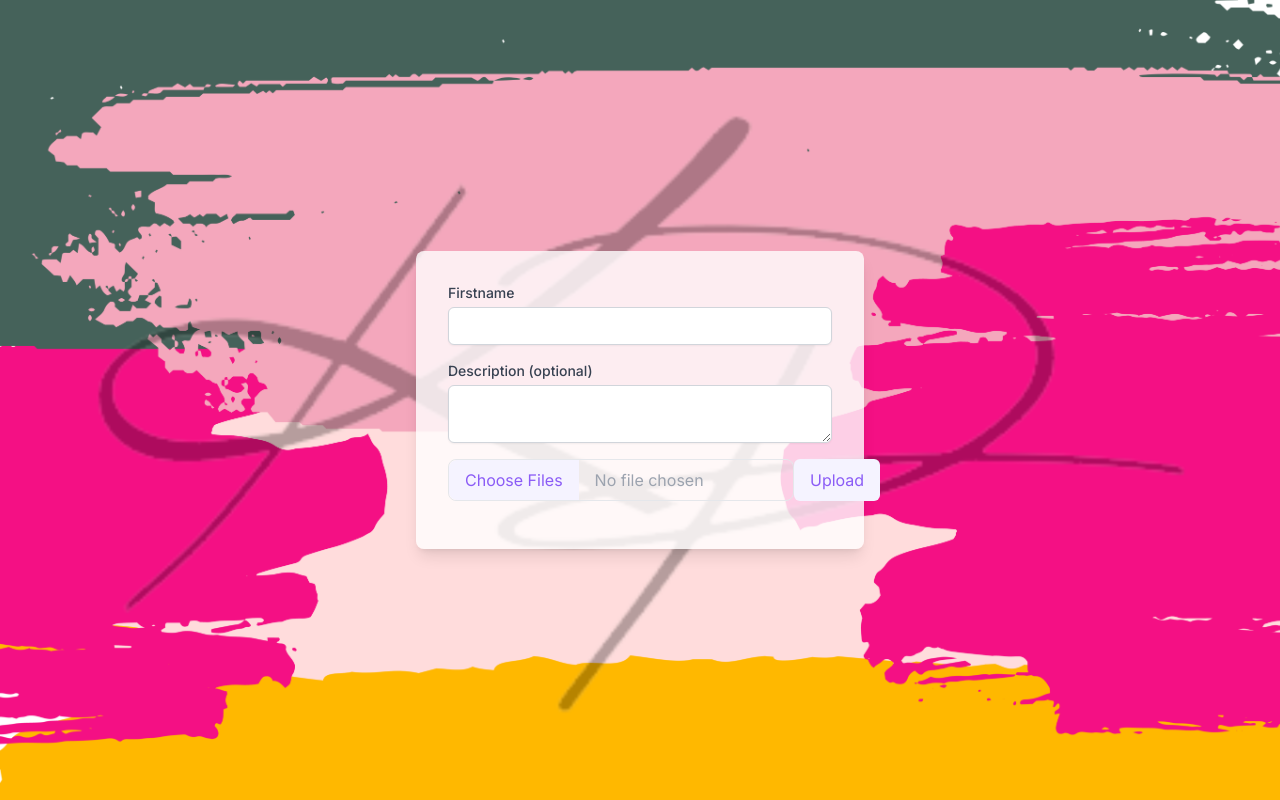
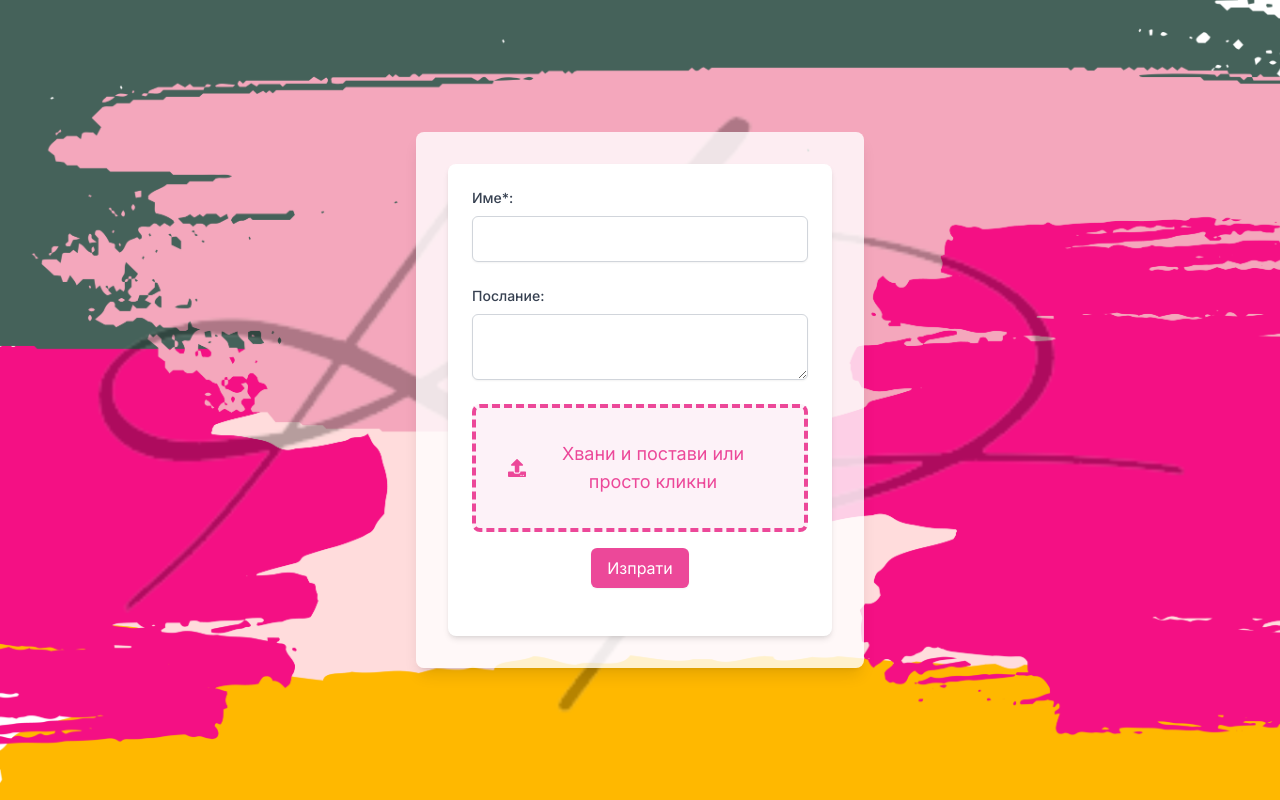
Before and after one commit to Rado-K/nextclould-form, a Next.js app: page / in a window 1280 px wide. Built offline with nearby package versions, Linux system fonts and the light colour scheme.

Commit message:
change pallete and some ui parts

```diff
--- a/src/app/components/CustomFileSelector.tsx
+++ b/src/app/components/CustomFileSelector.tsx
@@ -1,24 +1,61 @@
-import classNames from "classnames";
-import React, { ComponentPropsWithRef } from "react";
+import React, { useState } from "react";
+import { FaUpload } from "react-icons/fa";
 
-type Props = ComponentPropsWithRef<"input">;
+type Props = React.ComponentPropsWithRef<"input">;
 
 const CustomFileSelector = (props: Props) => {
+  const [dragging, setDragging] = useState(false);
+
+  const handleDragOver = (e: React.DragEvent) => {
+    e.preventDefault();
+    setDragging(true);
+  };
+
+  const handleDragLeave = () => {
+    setDragging(false);
+  };
+
+  const handleDrop = (e: React.DragEvent) => {
+    e.preventDefault();
+    setDragging(false);
+    if (e.dataTransfer.files && e.dataTransfer.files.length > 0) {
+      props.onChange?.({
+        target: {
+          files: e.dataTransfer.files,
+        },
+      } as React.ChangeEvent<HTMLInputElement>);
+      e.dataTransfer.clearData();
+    }
+  };
+
   return (
-    <input
-      {...props}
-      type="file"
-      multiple
-      className={classNames({
-        // Modify the Button shape, spacing, and colors using the `file`: directive
-        // button colors
-        "file:bg-violet-50 file:text-violet-500 hover:file:bg-violet-100": true,
-        "file:rounded-lg file:rounded-tr-none file:rounded-br-none": true,
-        "file:px-4 file:py-2 file:mr-4 file:border-none": true,
-        // overall input styling
-        "hover:cursor-pointer border rounded-lg text-gray-400": true,
-      })}
-    />
+    <div
+      className={`flex items-center justify-center border-4 border-dashed rounded-lg p-8 transition-colors duration-200 ease-in-out ${
+        dragging
+          ? "border-soft-coral bg-soft-peach"
+          : "border-pink-500 bg-pink-50"
+      }`}
+      onDragOver={handleDragOver}
+      onDragLeave={handleDragLeave}
+      onDrop={handleDrop}
+    >
+      <label
+        htmlFor="file-upload"
+        className="flex items-center cursor-pointer text-pink-500 hover:text-pink-600"
+      >
+        <FaUpload className="mr-2 text-2xl" />
+        <span className="text-lg text-center">
+          Хвани и постави или просто кликни
+        </span>
+      </label>
+      <input
+        id="file-upload"
+        {...props}
+        type="file"
+        multiple
+        className="hidden"
+      />
+    </div>
   );
 };
 
--- a/src/app/components/Form.tsx
+++ b/src/app/components/Form.tsx
@@ -98,38 +98,42 @@ const FileUploadForm = () => {
   };
 
   return (
-    <form className="w-full" onSubmit={handleSubmit}>
-      <div className="mb-4">
+    <form
+      className="w-full bg-white p-6 rounded-lg shadow-md"
+      onSubmit={handleSubmit}
+    >
+      <div className="mb-6">
         <label
           htmlFor="firstname"
           className="block text-sm font-medium text-gray-700"
         >
-          Firstname
+          Име*:
         </label>
         <input
           type="text"
           id="firstname"
+          autocomplete="off"
           value={firstname}
           onChange={(e) => setFirstname(e.target.value)}
-          className="mt-1 block w-full px-3 py-2 border border-gray-300 rounded-md shadow-sm focus:outline-none focus:ring-indigo-500 focus:border-indigo-500 sm:text-sm"
+          className="mt-2 block w-full px-4 py-3 border border-gray-300 rounded-md shadow-sm focus:outline-none focus:ring-pink-500 focus:border-pink-500 sm:text-sm"
           required
         />
       </div>
-      <div className="mb-4">
+      <div className="mb-6">
         <label
           htmlFor="description"
           className="block text-sm font-medium text-gray-700"
         >
-          Description (optional)
+          Послание:
         </label>
         <textarea
           id="description"
           value={description}
           onChange={(e) => setDescription(e.target.value)}
-          className="mt-1 block w-full px-3 py-2 border border-gray-300 rounded-md shadow-sm focus:outline-none focus:ring-indigo-500 focus:border-indigo-500 sm:text-sm"
+          className="mt-2 block w-full px-4 py-3 border border-gray-300 rounded-md shadow-sm focus:outline-none focus:ring-pink-500 focus:border-pink-500 sm:text-sm"
         />
       </div>
-      <div className="flex justify-between mb-4">
+      <div className="flex flex-col items-center mb-6">
         <CustomFileSelector
           accept={allFileTypes}
           onChange={handleFileSelected}
@@ -138,13 +142,13 @@ const FileUploadForm = () => {
         <button
           type="submit"
           className={classNames({
-            "bg-violet-50 text-violet-500 hover:bg-violet-100 px-4 py-2 rounded-md":
+            "mt-4 bg-pink-500 text-white hover:bg-pink-600 transition-colors duration-200 ease-in-out px-4 py-2 rounded-md shadow-sm":
               true,
-            "disabled pointer-events-none opacity-40": uploading,
+            "disabled pointer-events-none opacity-50": uploading,
           })}
           disabled={uploading}
         >
-          Upload
+          Изпрати
         </button>
       </div>
       <ImagePreview images={images} />
--- a/src/app/components/ImagePreview.tsx
+++ b/src/app/components/ImagePreview.tsx
@@ -41,11 +41,11 @@ const ImagePreview = ({ images }: Props) => {
       {visibleImages < images.length && (
         <div className="flex justify-center mt-4">
           <button
-            className="px-4 py-2 bg-indigo-600 text-white rounded-md"
+            className="px-4 py-2 bg-pink-500 text-white hover:bg-pink-600 transition-colors duration-200 ease-in-out rounded-md"
             onClick={loadMoreImages}
           >
-            Load More
-          </button>{" "}
+            Зареди още..
+          </button>
         </div>
       )}
     </div>
--- a/src/app/globals.css
+++ b/src/app/globals.css
@@ -20,6 +20,7 @@ body {
   background-image: url("/background-landscape.png");
   background-size: cover;
   background-repeat: no-repeat;
+  background-attachment: fixed;
   background-position: center center;
   height: 100vh;
   margin: 0;
@@ -34,5 +35,6 @@ body {
 @media (max-width: 767px), (orientation: portrait) {
   body {
     background-image: url("/background-portrait.png");
+    background-attachment: fixed;
   }
 }
```
